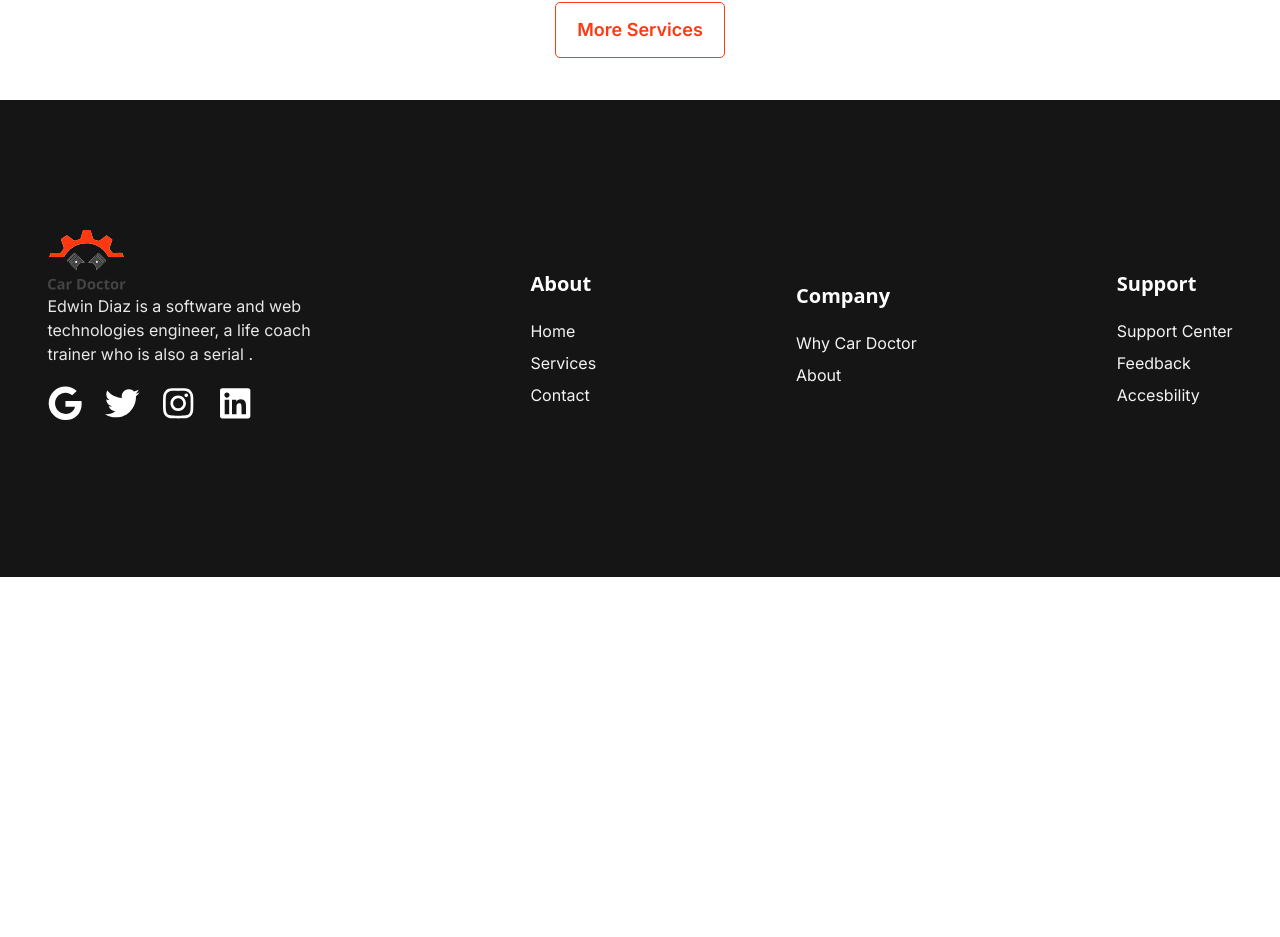
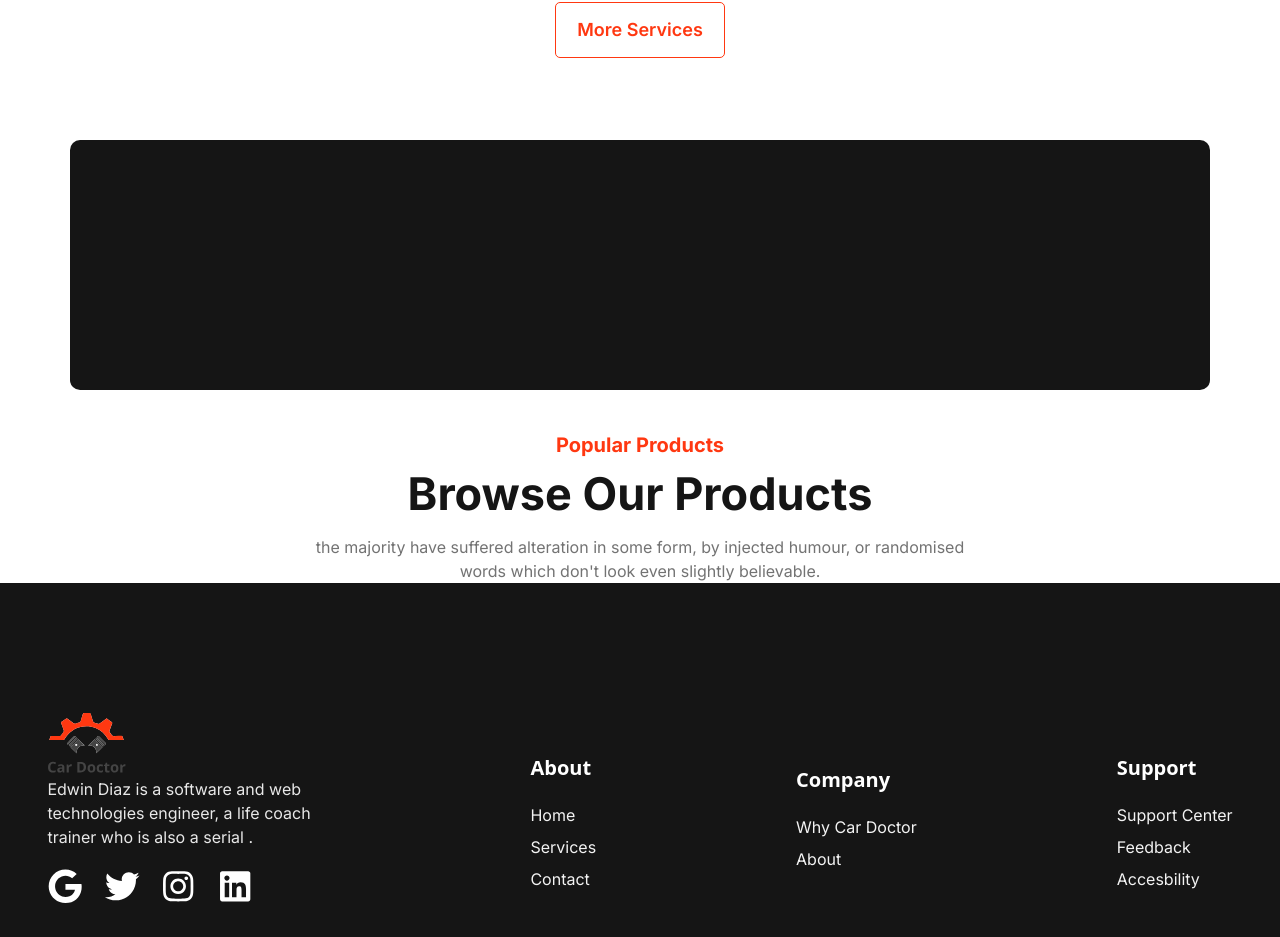
Before and after one commit to AtiqurRahmanLabib/car-doctor-clint, a React (Vite) app: page /home in a window 1280 px wide. Shown: the part 2412-3349 px from the top of the page. Before the commit the page ends 2989 px from the top, so only its background shows below. Built offline with nearby package versions, Linux system fonts and the light colour scheme.

Commit message:
added produckt feild

```diff
--- a/src/Pages/Home/Home.jsx
+++ b/src/Pages/Home/Home.jsx
@@ -69,10 +69,19 @@ const Home = () => {
                 }
             </div>
 
+
             <div className='w-[1140px] h-[98px] mx-auto mt-10 text-center'>
             <button className='rounded-[5px] w-[170px] h-[56px] border border-[#FF3811] text-[#FF3811] font-semibold font-inter text-[18px]'>More Services</button>
             </div>
+                <div className='w-[1140px] h-[250px] mx-auto mt-10 bg-[#151515] rounded-[10px] mb-10'>
 
+                </div>
+
+                <div className='mx-auto text-center'>
+                    <h1 className='font-inter font-bold text-[20px] text-[#FF3811]'>Popular Products</h1>
+                    <p className='text-[#151515] text-[45px] font-bold font-inter'>Browse Our Products</p>
+                    <p className='font-inter text-[16px] text-[#737373] mt-2'>the majority have suffered alteration in some form, by injected humour, or randomised <br /> words which don't look even slightly believable. </p>
+                </div>
 
 
 
```
